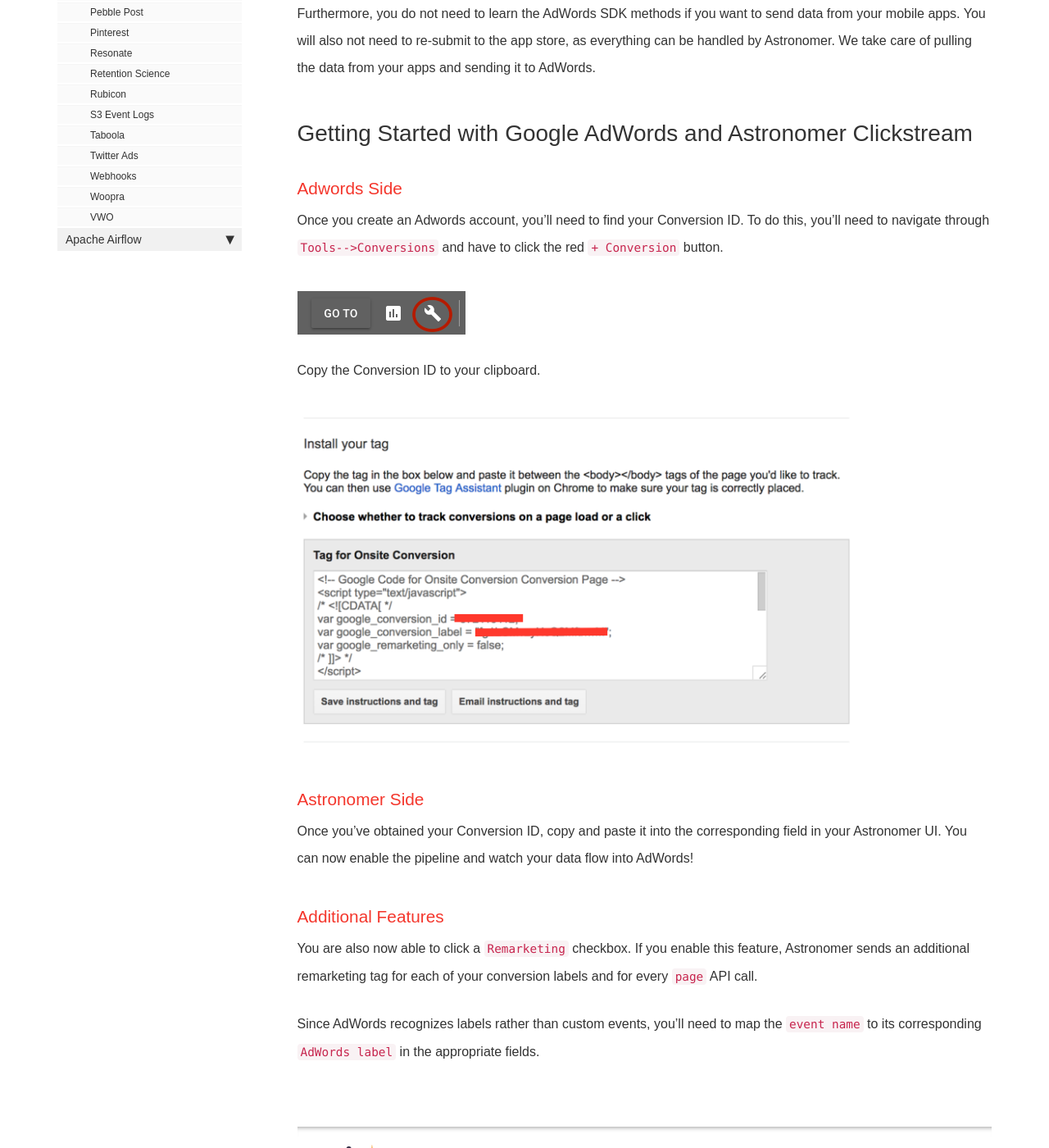
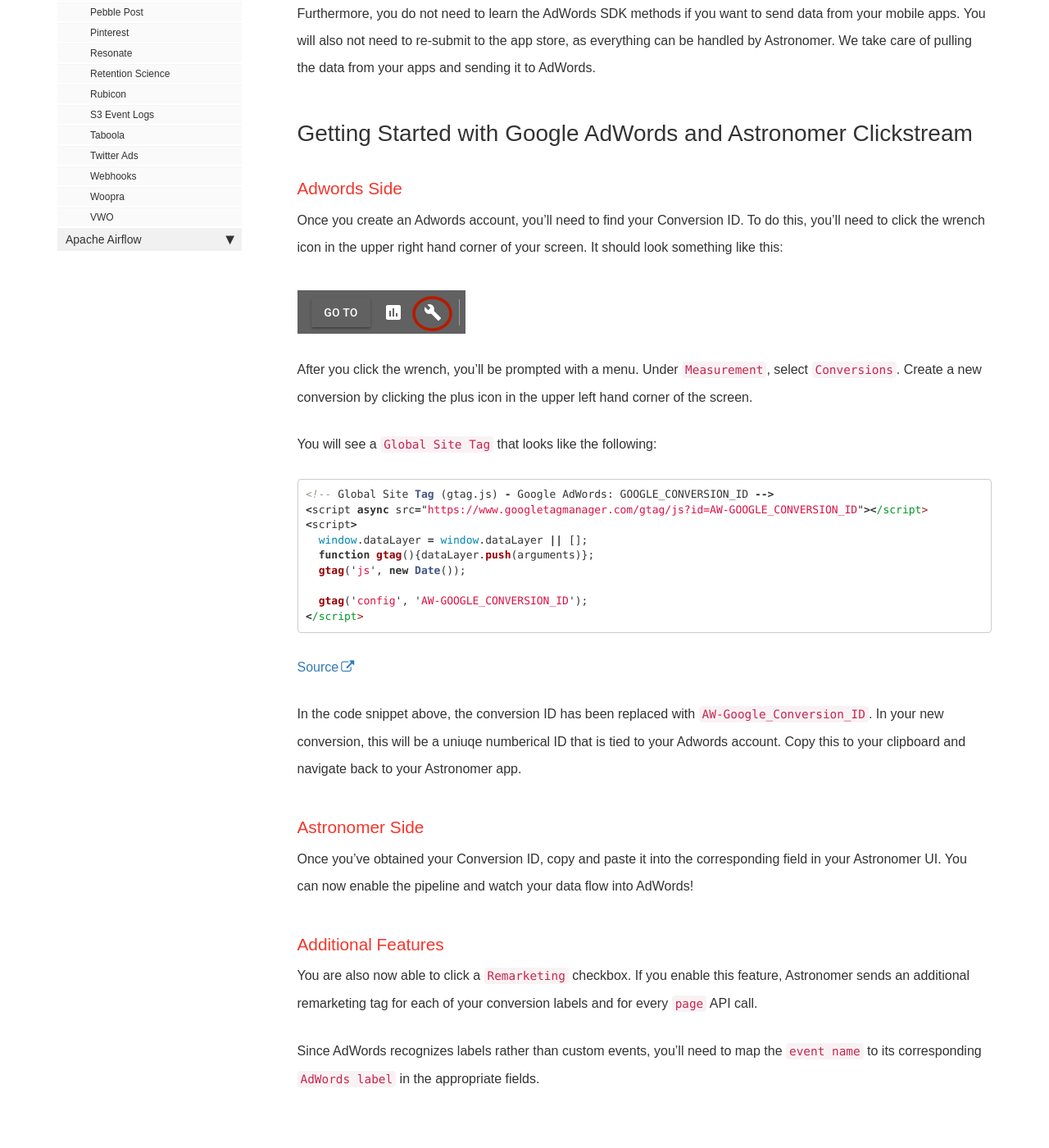
Before and after one commit to petedejoy/documentation, a Jekyll site: the page built from v2/clickstream/destinations/google-adwords.md, in a window 1280 px wide and 1400 px high, scrolled down 1097 px. Shown: the whole window at 82% size. Built offline with Jekyll 4.4.1, drawn with Linux system fonts in a browser that asks for light colours; nearby versions of some CDN libraries; some web fonts are replaced; comment, search, counter and statistics services are not loaded.

Commit message:
#157 Adwords Update

```diff
--- a/v2/clickstream/destinations/google-adwords.md
+++ b/v2/clickstream/destinations/google-adwords.md
@@ -26,13 +26,27 @@ Furthermore, you do not need to learn the AdWords SDK methods if you want to sen
 
 ### Adwords Side
 
-Once you create an Adwords account, you'll need to find your Conversion ID. To do this, you'll need to navigate through `Tools-->Conversions` and have to click the red `+ Conversion` button.
+Once you create an Adwords account, you'll need to find your Conversion ID. To do this, you'll need to click the wrench icon in the upper right hand corner of your screen. It should look something like this:
 
-![Adwords-1](../../../images/AdWords1.png)
+![Adwords1](../../../images/adwords1.png)
 
-Copy the Conversion ID to your clipboard.
+After you click the wrench, you'll be prompted with a menu. Under `Measurement`, select `Conversions`. Create a new conversion by clicking the plus icon in the upper left hand corner of the screen.
 
-![AdWords-2](../../../images/AdWords2.png)
+You will see a `Global Site Tag` that looks like the following:
+~~~js
+<!-- Global Site Tag (gtag.js) - Google AdWords: GOOGLE_CONVERSION_ID -->
+<script async src="https://www.googletagmanager.com/gtag/js?id=AW-GOOGLE_CONVERSION_ID"></script>
+<script>
+  window.dataLayer = window.dataLayer || [];
+  function gtag(){dataLayer.push(arguments)};
+  gtag('js', new Date());
+
+  gtag('config', 'AW-GOOGLE_CONVERSION_ID');
+</script>
+~~~
+[Source](https://developers.google.com/adwords-remarketing-tag/)
+
+In the code snippet above, the conversion ID has been replaced with `AW-Google_Conversion_ID`. In your new conversion, this will be a uniuqe numberical ID that is tied to your Adwords account. Copy this to your clipboard and navigate back to your Astronomer app.
 
 ### Astronomer Side
 
```
